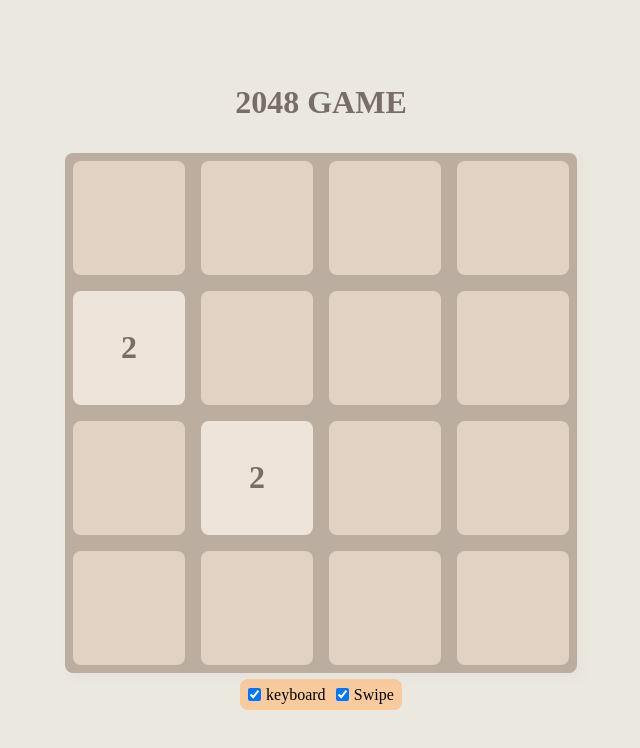
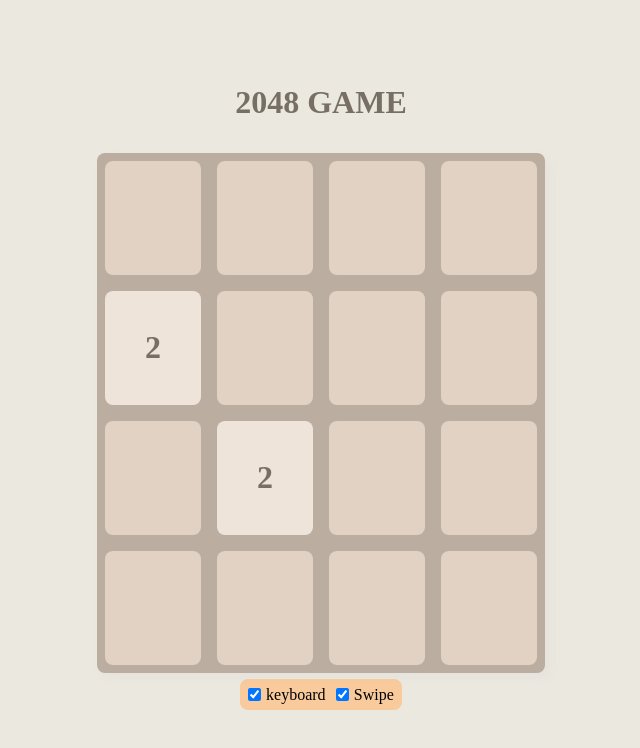
Before and after one commit to sanjayahari/2048GAME, a plain HTML site: page index.html in a window 1280 px wide. Shown: the whole page, without its empty margins (319-959 px from the left). Drawn offline with Linux system fonts and the light colour scheme.

Commit message:
Update css2048.css

```diff
--- a/css2048.css
+++ b/css2048.css
@@ -26,7 +26,7 @@ h1{
     background-color: #bbada0;
     width:40vw;
     height:65vh;
-    max-width:40rem;
+    max-width:28rem;
     aspect-ratio: 1/1;
     border-radius:0.5rem;
     box-shadow: 0.3rem 0.3rem 0.5rem rgba(209, 209, 209, 0.2);
```
